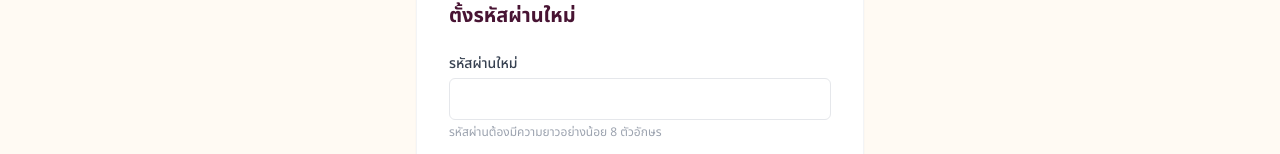
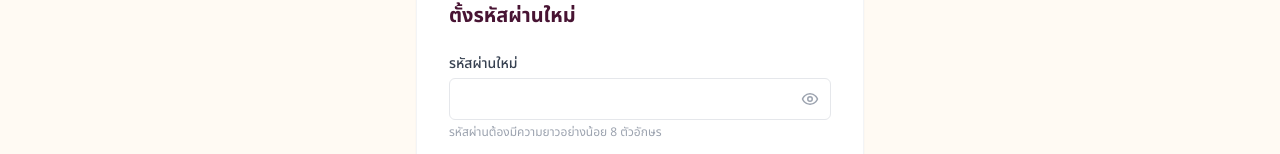
Before and after one commit to 30062550/MEDMANWANN, a Next.js app: page /reset-password in a window 1280 px wide. Shown: the part 127-281 px from the top of the page. Built offline with nearby package versions, Linux system fonts and the light colour scheme; no server answers.

Commit message:
Update page.tsx

```diff
--- a/src/app/(shop)/reset-password/page.tsx
+++ b/src/app/(shop)/reset-password/page.tsx
@@ -2,6 +2,7 @@
 import { useState } from "react";
 import { useRouter } from "next/navigation";
 import { createSupabaseBrowserClient } from "@/lib/supabase/client";
+import PasswordInput from "@/components/PasswordInput";
 
 export default function ResetPasswordPage() {
   const router = useRouter();
@@ -49,14 +50,7 @@ export default function ResetPasswordPage() {
       <form onSubmit={handleSubmit} className="space-y-4">
         <div>
           <label className="block text-sm font-medium text-gray-700 mb-1">รหัสผ่านใหม่</label>
-          <input
-            type="password"
-            required
-            minLength={8}
-            value={password}
-            onChange={(e) => setPassword(e.target.value)}
-            className="w-full rounded-md border border-gray-200 px-3 py-2 focus:outline-none focus:ring-2 focus:ring-brand-300"
-          />
+                    <PasswordInput value={password} onChange={setPassword} minLength={8} />
           <p className="text-xs text-gray-400 mt-1">รหัสผ่านต้องมีความยาวอย่างน้อย 8 ตัวอักษร</p>
         </div>
         {error && <p className="text-sm text-red-600">{error}</p>}
```
